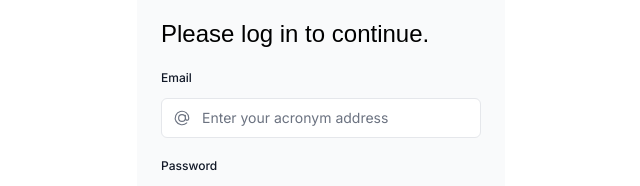
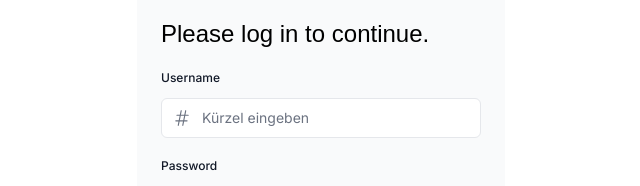
Before and after one commit to eliaskalkhofer/eduinspect, a Next.js app: page /login in a window 1280 px wide. Shown: the part 255-441 px from the top of the page, without its empty margins (319-959 px from the left). Built offline with nearby package versions, Linux system fonts and the light colour scheme; no server answers; a web font is replaced by a local one.

Commit message:
loing-form updated ui

```diff
--- a/app/ui/login-form.tsx
+++ b/app/ui/login-form.tsx
@@ -2,9 +2,9 @@
 
 import { lusitana } from '@/app/ui/fonts';
 import {
-  AtSymbolIcon,
   KeyIcon,
   ExclamationCircleIcon,
+  HashtagIcon
 } from '@heroicons/react/24/outline';
 import { ArrowRightIcon } from '@heroicons/react/20/solid';
 import { Button } from './button';
@@ -24,9 +24,9 @@
           <div>
             <label
               className="mb-3 mt-5 block text-xs font-medium text-gray-900"
-              htmlFor="email"
+              htmlFor="username"
             >
-              Email
+              Username
             </label>
             <div className="relative">
               <input
@@ -34,10 +34,10 @@
                 id="username"
                 type="text"
                 name="username"
-                placeholder="Enter your acronym address"
+                placeholder="Kürzel eingeben"
                 required
               />
-              <AtSymbolIcon className="pointer-events-none absolute left-3 top-1/2 h-[18px] w-[18px] -translate-y-1/2 text-gray-500 peer-focus:text-gray-900" />
+              <HashtagIcon className="pointer-events-none absolute left-3 top-1/2 h-[18px] w-[18px] -translate-y-1/2 text-gray-500 peer-focus:text-gray-900" />
             </div>
           </div>
           <div className="mt-4">
@@ -55,7 +55,7 @@
                 name="password"
                 placeholder="Enter password"
                 required
-                minLength={4}
+                minLength={6}
               />
               <KeyIcon className="pointer-events-none absolute left-3 top-1/2 h-[18px] w-[18px] -translate-y-1/2 text-gray-500 peer-focus:text-gray-900" />
             </div>
```
